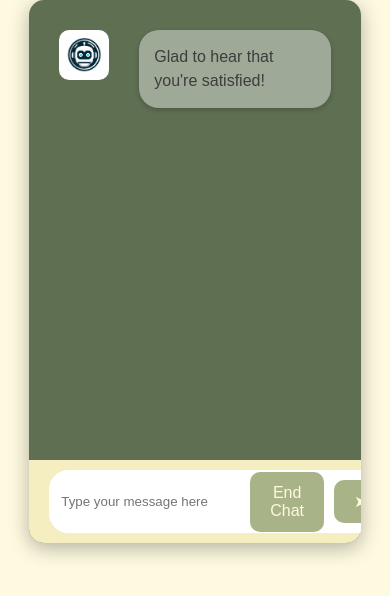
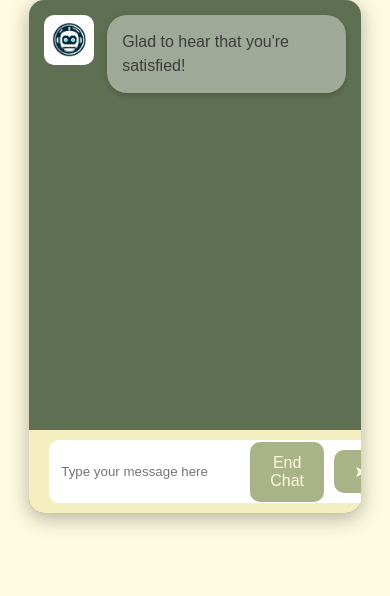
Before and after one commit to yannahlb/test_ensys, a Python web app: template EnSys__June8/EnSys-main/templates/chat_1.html in a window 390 px wide. Shown: the part 50-646 px from the top of the page. Run offline with Jinja, Linux system fonts and the light colour scheme; the template is opened without the code that fills it, so the values that code supplies are empty.

Commit message:
Update chat_1.html MOBILE

```diff
--- a/EnSys__June8/EnSys-main/templates/chat_1.html
+++ b/EnSys__June8/EnSys-main/templates/chat_1.html
@@ -109,6 +109,34 @@
             align-items: center;
         }
 
+        @media(max-width: 479px) {
+
+        .input-group {
+            display: flex;
+            border-radius: 10px;
+            background-color: #fff;
+            align-items: center;
+        }
+        .chat-messages {
+            padding: 5px;
+        }
+        .chat-input{
+            padding: 5px;
+        }
+        .send-button, .end-button {
+            font-size: 15px;
+            padding: 10px 10px;
+        }
+        .chatbot-profile {
+            margin-bottom: 1px;
+            margin-right: 1px;
+        }
+        .message{
+            margin-left: 2px;
+        }
+     }
+
+
         .chat-input {
             flex-grow: 1;
             border: none;
```
